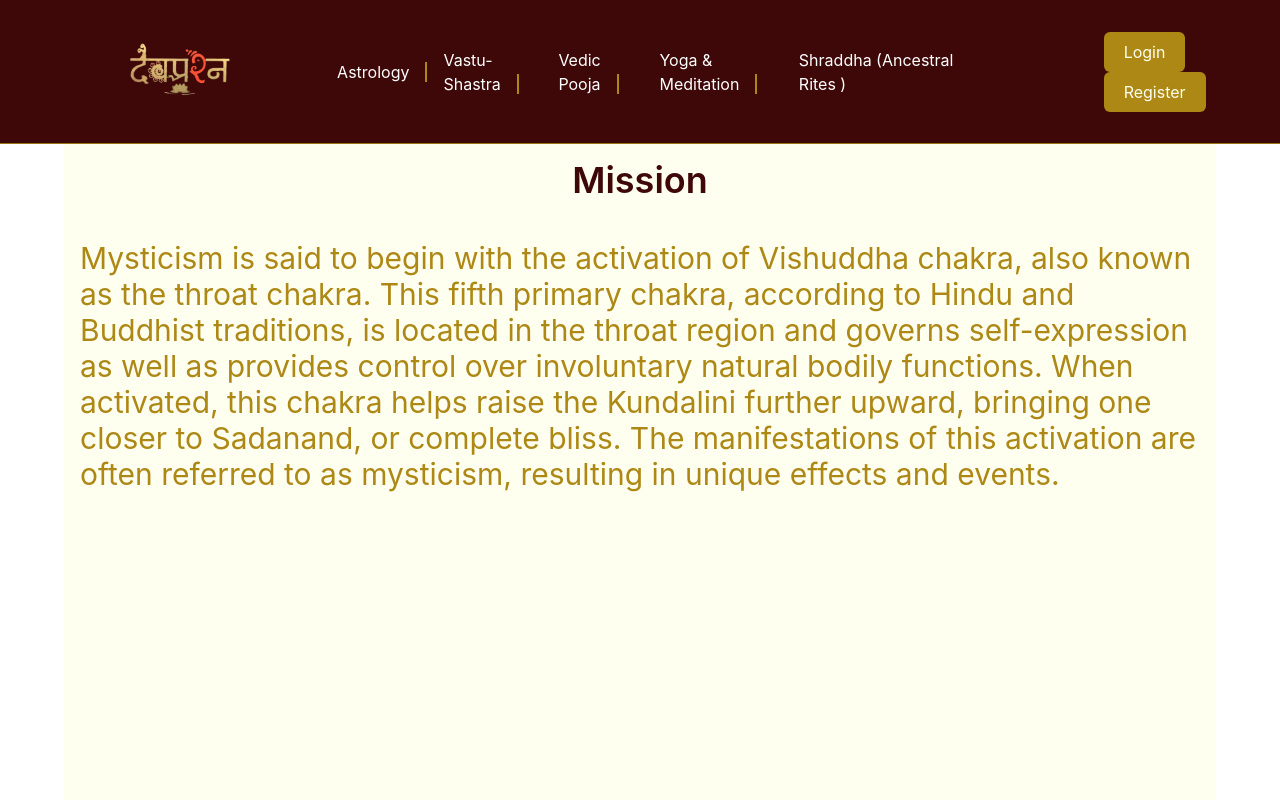
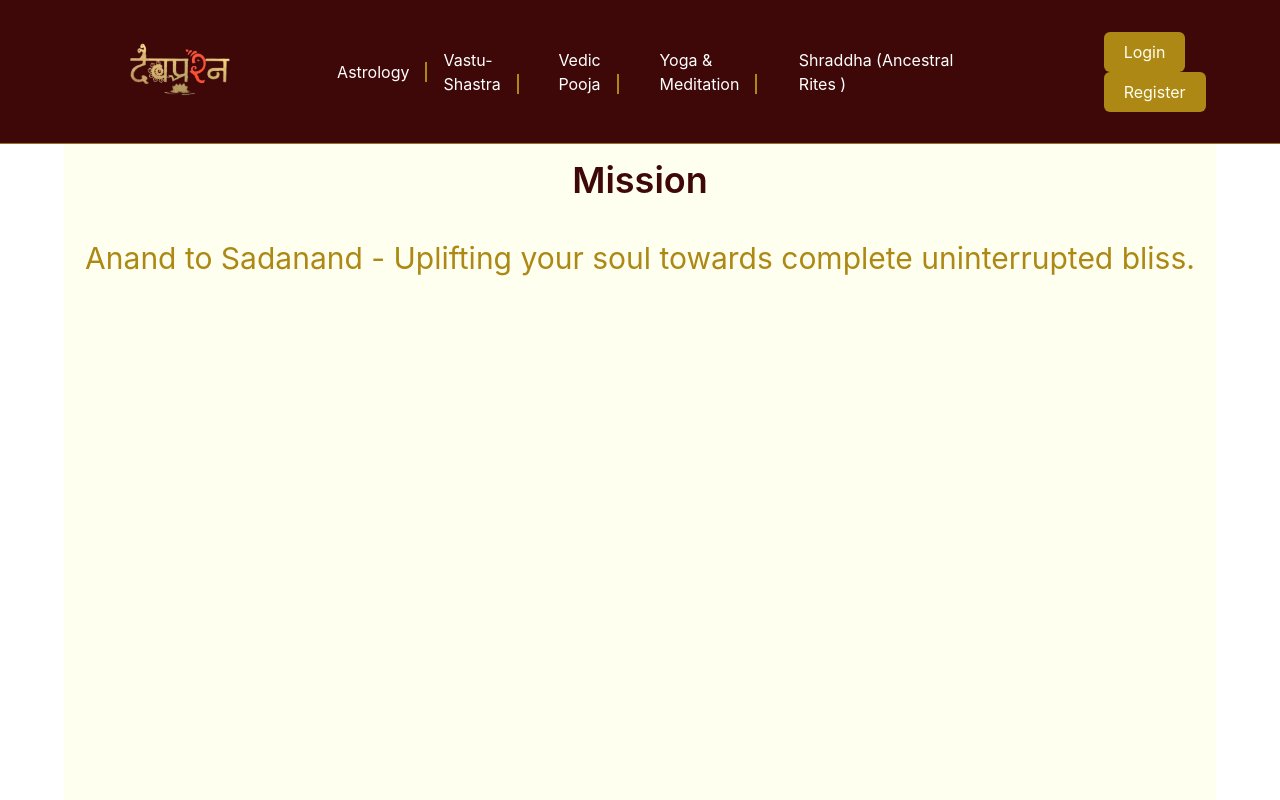
Before and after one commit to ashu08tri/daiv-prashna, a React (Create React App) app in the folder frontend/: page /mission in a window 1280 px wide. Shown: the top 800 px of the page. Built offline with nearby package versions, Linux system fonts and the light colour scheme.

Commit message:
Update Mission.jsx

```diff
--- a/frontend/src/pages/Mission.jsx
+++ b/frontend/src/pages/Mission.jsx
@@ -11,9 +11,9 @@ function Mission() {
     className='absolute top-1/2 left-1/2 bg-custom-ivory z-40 -translate-x-2/4 -translate-y-2/4'>
     </motion.div>
     <div className="flex flex-col justify-center items-center">
-      <div className="w-[calc(90vw)] bg-custom-ivory h-screen">
-      <h1 className="text-2xl md:text-4xl text-center my-4 font-semibold text-custom-maroon">Mission</h1>
-      <p className="text-xl md:text-3xl my-10 text-custom-yellow px-4">Mysticism is said to begin with the activation of Vishuddha chakra, also known as the throat chakra. This fifth primary chakra, according to Hindu and Buddhist traditions, is located in the throat region and governs self-expression as well as provides control over involuntary natural bodily functions. When activated, this chakra helps raise the Kundalini further upward, bringing one closer to Sadanand, or complete bliss. The manifestations of this activation are often referred to as mysticism, resulting in unique effects and events.</p>
+      <div className="w-[calc(90vw)] bg-custom-ivory text-center h-screen">
+      <h1 className="text-2xl md:text-4xl my-4 font-semibold text-custom-maroon">Mission</h1>
+      <p className="text-xl md:text-3xl my-10 text-custom-yellow">Anand to Sadanand - Uplifting your soul towards complete uninterrupted bliss.</p>
       </div>
     </div>
     </>
```
